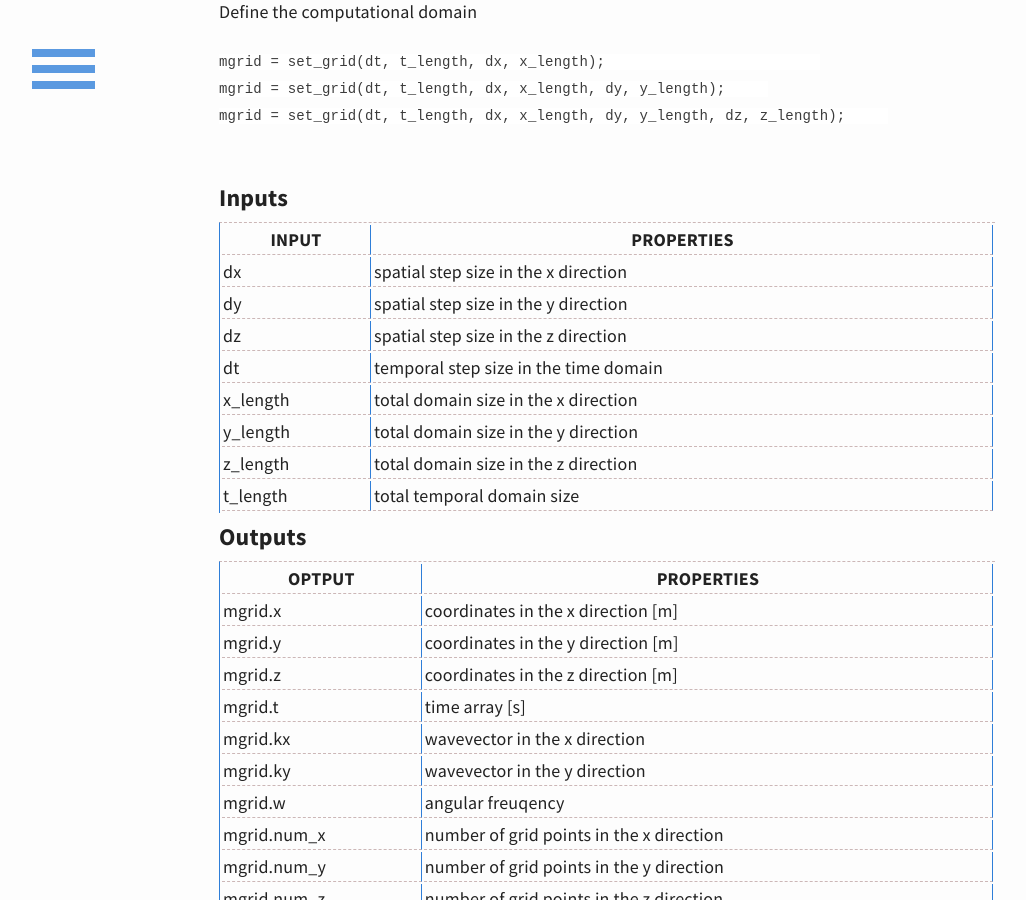
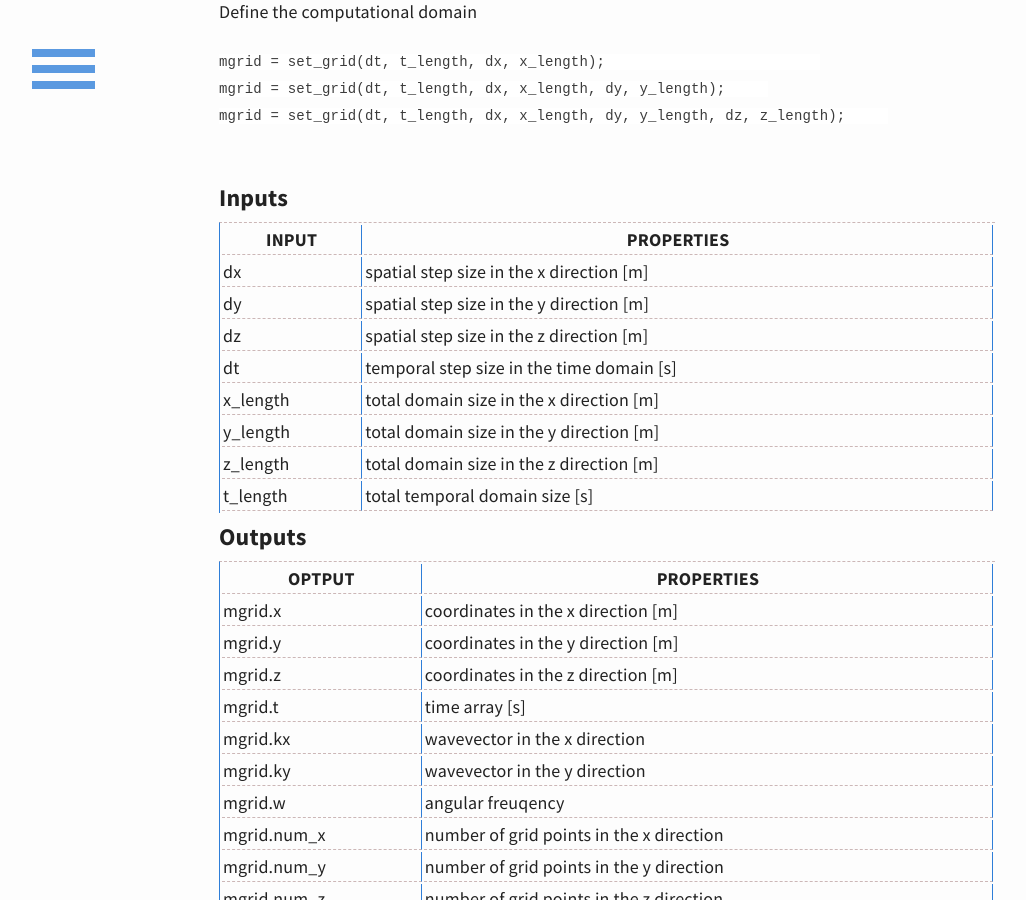
Before and after one commit to m-SOUND/mSOUND, a Jekyll site: the page built from functions.md, in a window 1280 px wide and 900 px high, scrolled down 434 px. Shown: the whole window, without its empty margins (33-1059 px from the left). Built offline with Jekyll 4.4.1, drawn with Linux system fonts in a browser that asks for light colours; our own code applies the rules of GitHub Pages for plain Markdown files.

Commit message:
Update functions.md

```diff
--- a/functions.md
+++ b/functions.md
@@ -22,14 +22,14 @@
 
 INPUT | PROPERTIES
 ------------ | -------------
-dx   | spatial step size in the x direction
-dy   | spatial step size in the y direction
-dz   | spatial step size in the z direction
-dt   | temporal step size in the time domain
-x_length |  total domain size in the x direction
-y_length |  total domain size in the y direction
-z_length |  total domain size in the z direction
-t_length | total temporal domain size
+dx   | spatial step size in the x direction [m]
+dy   | spatial step size in the y direction [m]
+dz   | spatial step size in the z direction [m]
+dt   | temporal step size in the time domain [s]
+x_length |  total domain size in the x direction [m]
+y_length |  total domain size in the y direction [m]
+z_length |  total domain size in the z direction [m]
+t_length | total temporal domain size [s]
 
 ### Outputs
 
```
